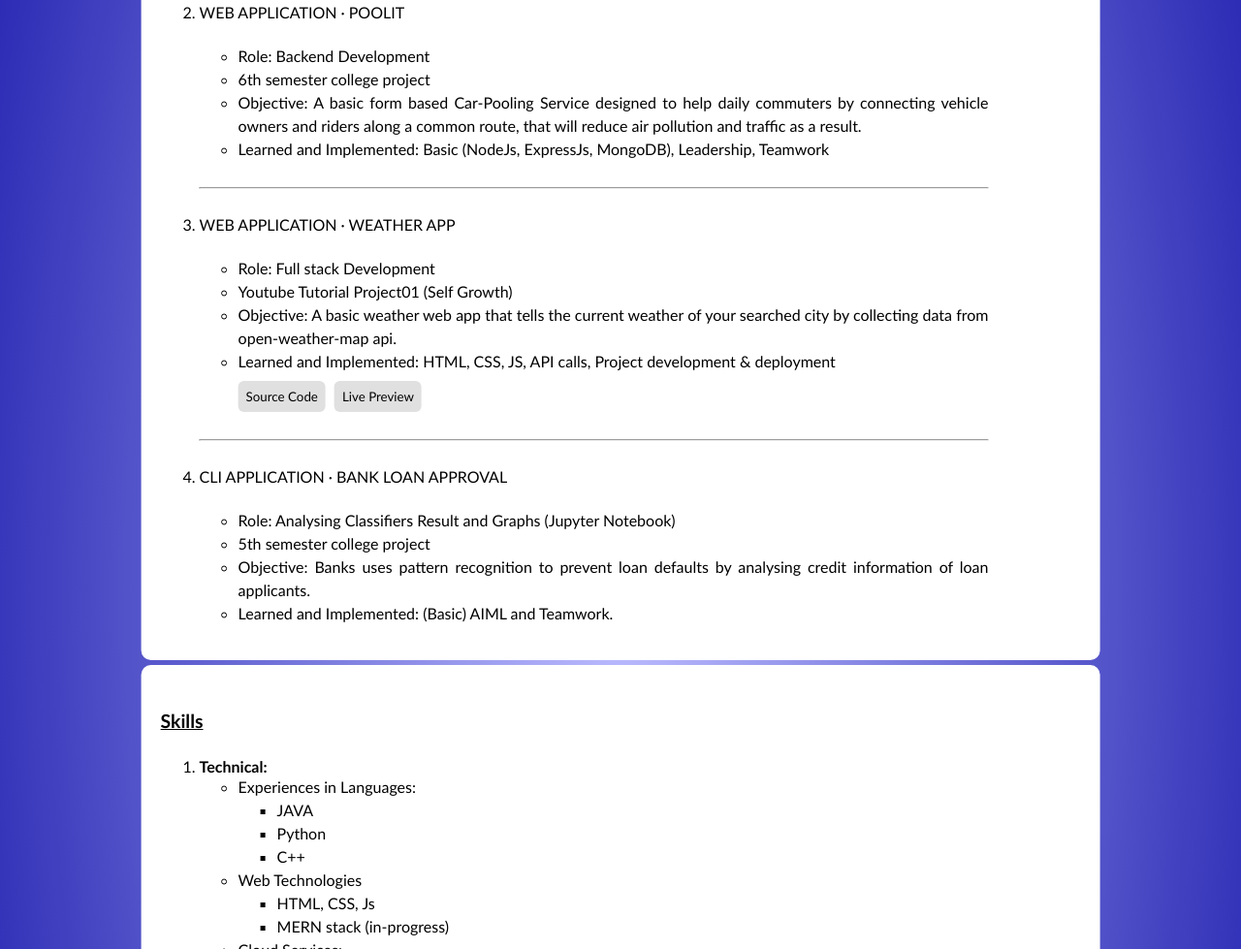
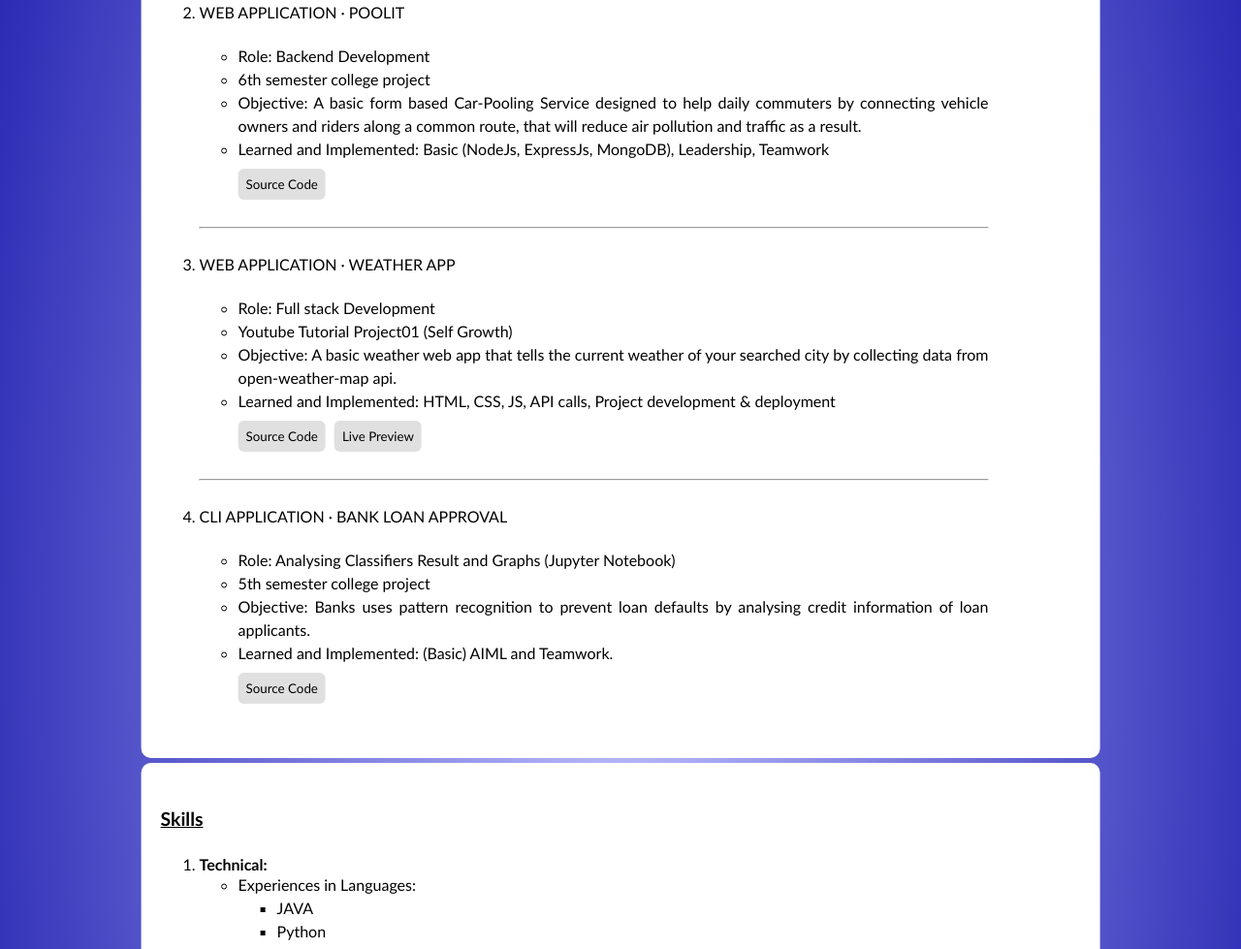
Before and after one commit to gitboytushar/tushar_ePortfolio, a plain HTML site: page index.html in a window 1280 px wide. Shown: the part 865-1844 px from the top of the page at 97% size. Drawn offline with Linux system fonts and the light colour scheme.

Commit message:
added source code button for rest of the projects

```diff
--- a/index.html
+++ b/index.html
@@ -107,6 +107,12 @@
                   <li>Learned and Implemented: Basic (NodeJs, ExpressJs, MongoDB), Leadership, Teamwork</li>
                </ul>
             </li>
+            <!-- adding the links to view this project  -->
+            <a href="https://github.com/gitboytushar/carpool_project_6sem">
+               <button class="btn-a">
+                  Source Code
+               </button>
+            </a>
 
             <br>
             <hr>
@@ -154,6 +160,12 @@
                   <li>Learned and Implemented: (Basic) AIML and Teamwork.</li>
                </ul>
             </li>
+            <!-- adding the links to view this project  -->
+            <a href="https://github.com/gitboytushar/bankloan_project_5sem">
+               <button class="btn-a">
+                  Source Code
+               </button>
+            </a>
          </ol>
 
       </div>
```
